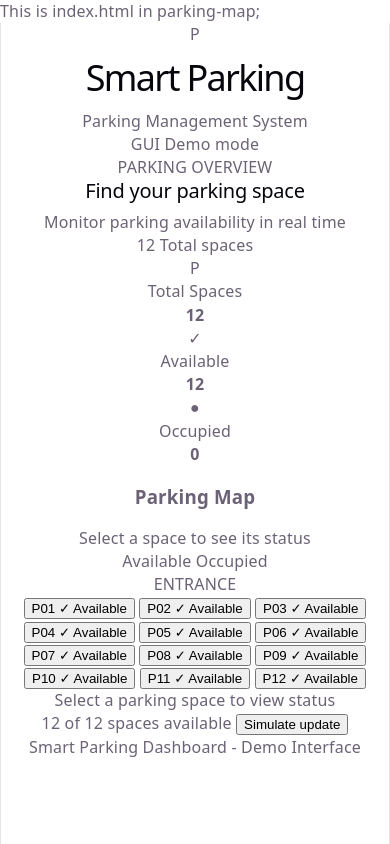
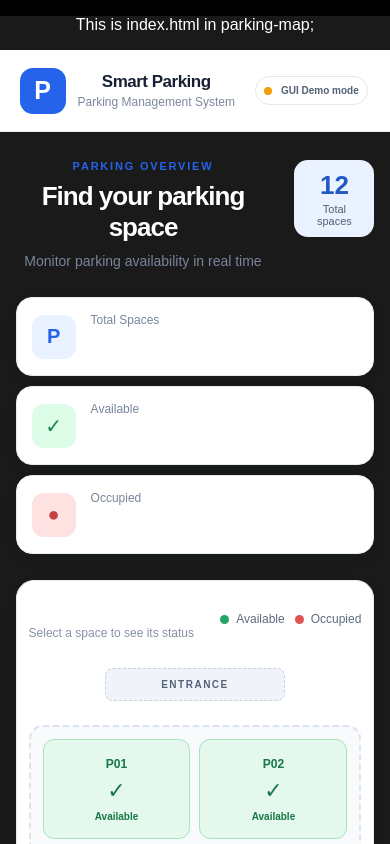
Before and after one commit to F26-CSC1323-001/The-Miners, a website built with Vite: page parking-map/index.html in a window 390 px wide. Shown: the top 844 px of the page. Built offline with nearby package versions, Linux system fonts and the light colour scheme.

Commit message:
updated GUI

```diff
--- a/parking-map/src/style.css
+++ b/parking-map/src/style.css
@@ -1,296 +1,470 @@
-:root {
-  --text: #6b6375;
-  --text-h: #08060d;
-  --bg: #fff;
-  --border: #e5e4e7;
-  --code-bg: #f4f3ec;
-  --accent: #aa3bff;
-  --accent-bg: rgba(170, 59, 255, 0.1);
-  --accent-border: rgba(170, 59, 255, 0.5);
-  --social-bg: rgba(244, 243, 236, 0.5);
-  --shadow:
-    rgba(0, 0, 0, 0.1) 0 10px 15px -3px, rgba(0, 0, 0, 0.05) 0 4px 6px -2px;
-
-  --sans: system-ui, 'Segoe UI', Roboto, sans-serif;
-  --heading: system-ui, 'Segoe UI', Roboto, sans-serif;
-  --mono: ui-monospace, Consolas, monospace;
-
-  font: 18px/145% var(--sans);
-  letter-spacing: 0.18px;
-  color-scheme: light dark;
-  color: var(--text);
-  background: var(--bg);
-  font-synthesis: none;
-  text-rendering: optimizeLegibility;
-  -webkit-font-smoothing: antialiased;
-  -moz-osx-font-smoothing: grayscale;
-
-  @media (max-width: 1024px) {
-    font-size: 16px;
-  }
+body {
+  font-family: sans-serif;
+  background: #1a1a1a;
+  color: white;
+  text-align: center;
 }
 
-@media (prefers-color-scheme: dark) {
-  :root {
-    --text: #9ca3af;
-    --text-h: #f3f4f6;
-    --bg: #16171d;
-    --border: #2e303a;
-    --code-bg: #1f2028;
-    --accent: #c084fc;
-    --accent-bg: rgba(192, 132, 252, 0.15);
-    --accent-border: rgba(192, 132, 252, 0.5);
-    --social-bg: rgba(47, 48, 58, 0.5);
-    --shadow:
-      rgba(0, 0, 0, 0.4) 0 10px 15px -3px, rgba(0, 0, 0, 0.25) 0 4px 6px -2px;
-  }
+.lot-grid {
+  display: grid;
+  grid-template-columns: repeat(5, 80px);
+  gap: 10px;
+  justify-content: center;
+  margin-top: 30px;
+}
 
-  #social .button-icon {
-    filter: invert(1) brightness(2);
-  }
+.spot {
+  height: 60px;
+  border-radius: 6px;
+  display: flex;
+  align-items: center;
+  justify-content: center;
+  font-weight: bold;
+}
+
+.spot.empty { background-color: #2e7d32; }
+.spot.occupied { background-color: #c62828; }
+
+#camera {
+  max-width: 100%;
+  border-radius: 8px;
+}
+
+
+
+
+
+
+:root {
+    font-family: Inter, system-ui, apple-system, "Segoe UI", sans-serif;
+    color:antiquewhite;
+    background: black;
+    font-synthesis: none;
+    text-rendering: optimizeLegibility;
+    -webkit-font-smoothing: grayscale;
+    -moz-osx-font-smoothing: auto;
+    font-size: 16px;
+}
+* {
+    box-sizing: border-box;
 }
 
 body {
-  margin: 0;
+    margin: 0;
+    min-width: 320px;
+    min-height: 100vh;
 }
 
-h1,
-h2 {
-  font-family: var(--heading);
-  font-weight: 500;
-  color: var(--text-h);
+button {
+    font: inherit;
+}
+ #app {
+    min-height: 100vh;
 }
 
-h1 {
-  font-size: 56px;
-  letter-spacing: -1.68px;
-  margin: 32px 0;
-  @media (max-width: 1024px) {
-    font-size: 36px;
-    margin: 20px 0;
+.topbar {
+    min-height: 82px;
+    padding: 16px max(5%, calc((100% - 1200px) / 2));
+    display: flex;
+    align-items: center;
+    justify-content: space-betweeen;
+    gap: 20px;
+    background: #fff;
+    border-bottom: 1px solid #e5eaf2;
+}
+
+.brand {
+    display: flex;
+    align-items: center;
+    gap: 12px;
+}
+
+.brand-icon {
+    width: 46px;
+    height: 46px;
+    display: grid;
+    place-items: center;
+    background: #2563eb;
+    color: white;
+    border-radius: 13px;
+    font-size: 25px;
+    font-weight: 800;
+}
+
+.brand h1 {
+    margin: 0;
+    color: #172033;
+    font-size: 20px;
+    font-weight: 750;
+    letter-spacing: -0.5px;
+}
+
+.brand p {
+    margin: 3px 0 0;
+    color: #7b879b;
+    font-size: 12px;
+}
+
+.connection {
+    display: flex;
+    align-items: center;
+    gap: 9px;
+    padding: 9px 13px;
+    border: 1px solid #e2e8f0;
+    border-radius: 30px;
+    color: #526176;
+    font-size: 12px;
+    font-weight: 600;
+}
+
+.connection-dot {
+    width: 8px;
+    height: 8px;
+    background: #f59e0b;
+    border-radius: 50%;
+}
+
+.dashboard {
+    width: min(1100px, 90%);
+    margin: 42px auto;
+}
+
+.welcome {
+    display: flex;
+    align-items: center;
+    justify-content: space-between;
+    gap: 24px;
+    margin-bottom: 28px;
+}
+
+.eyebrow {
+    margin: 0 0 9px;
+    color: #2563eb;
+    font-size: 11px;
+    font-weight: 800;
+    letter-spacing: 1.8px;
+}
+
+.welcome h2 {
+    margin: 0;
+    font-size: clamp(26px, 4vw, 35px);
+    letter-spacing: -1px;
+}
+
+.subtitle {
+    margin: 10px 0 0;
+    color: #78859a;
+    font-size: 14px;
+}
+
+.total-badge {
+    display: flex;
+    flex-direction: column;
+    align-items: center;
+    gap: 2px;
+    min-width: 100px;
+    padding: 13px 20px;
+    background: #eaf1ff;
+    color: #526176;
+    border-radius: 14px;
+    font-size: 11px;
+}
+
+.total-number {
+    color: #2459c4;
+    font-size: 26px;
+    font-weight: 800;
+}
+
+.stats {
+    display: grid;
+    grid-template-columns: repeat(3, minmax(0, 1fr));
+    gap: 18px;
+    margin-bottom: 26px;
+}
+
+.stat-card {
+    display: flex;
+    align-items: center;
+    gap: 15px;
+    padding: 22px;
+    background: #fff;
+    border: 1px solid #e7ecf3;
+    border-radius: 16px;
+    box-shadow: 0 5px 18px rgb(27 48 84 / 3%);
+}
+
+.stat-icon {
+    width: 44px;
+    height: 44px;
+    flex-shrink: 0;
+    display: grid;
+    place-items: center;
+    border-radius: 12px;
+    font-size: 20px;
+    font-weight: 800;
+}
+
+.total-icon {
+    color: #2563eb;
+    background: #eaf1ff;
+}
+
+.free-icon {
+    color: #16834a;
+    background: #dcfce7;
+}
+
+.occupied-icon {
+    color: #c24141;
+    background: #fee2e2;
+}
+
+.stat-card p {
+    margin: 0 0 5px;
+    color: #78859a;
+    font-size: 12px;
+}
+
+.stat-card strong {
+    font-size:  28px;
+    line-height: 1;
+}
+
+.parking-panel {
+    padding: 28px;
+    background: #fff;
+    border: 1px solid #e7ecf3;
+    border-radius: 18px;
+    box-shadow: 0 5px 18px rgb(27 48 84 / 3%);
+}
+
+.panel-heading {
+    display: flex;
+    align-items: center;
+    justify-content: space-between;
+    flex-wrap: wrap;
+    gap: 18px;
+    margin-bottom: 28px;
+}
+
+.panel-heading h3 {
+    margin: 0;
+    font-size: 19px;
+}
+
+.panel-heading p {
+    margin: 6px 0 0;
+    color: #8792a5;
+    font-size: 12px;
+}
+
+.legend {
+    display: flex;
+    flex-wrap: wrap;
+    gap: 16px;
+    color: #5e6b7f;
+    font-size: 12px;
+}
+
+.legend span {
+    display: flex;
+    align-items: center;
+    gap: 7px;
+}
+
+.legend-dot {
+    width: 9px;
+    height: 9px;
+    border-radius: 50%;
+}
+
+.free-dot {
+    background: #22a565;
+}
+
+.occupied-dot {
+    background: #e05252;
+}
+
+.parking-entrance {
+    display: flex;
+    justify-content: center;
+    align-items: center;
+    gap: 12px;
+    width: 180px;
+    margin: 0 auto 24px;
+    padding: 10px;
+    color: #526176;
+    background: #f0f4fa;
+    border: 1px dashed #c7d2e2;
+    border-radius: 8px;
+    font-size: 10px;
+    font-weight: 800;
+    letter-spacing: 1.5px;
+}
+
+.parking-map {
+    display: grid;
+    grid-template-columns: repeat(4, minmax(0,1fr));
+    gap: 14px;
+    padding: 22px;
+    background: #f8fafc;
+    border: 2px dashed #dce4ee;
+    border-radius: 14px;
+}
+
+.parking-space {
+  min-width: 0;
+  min-height: 115px;
+  display: flex;
+  flex-direction: column;
+  align-items: center;
+  justify-content: center;
+  gap: 7px;
+  padding: 12px 5px;
+  border: 1px solid;
+  border-radius: 11px;
+  cursor: pointer;
+  transition: transform 0.15s, box-shadow 0.15s;
+}
+
+.parking-space:hover {
+  transform: translateY(-2px);
+  box-shadow: 0 5px 12px rgb(0 0 0 / 8%);
+}
+
+.parking-space:focus-visible,
+#simulate-button:focus-visible {
+  outline: 3px solid #2563eb;
+  outline-offset: 3px;
+}
+
+.parking-space.free {
+  background: #e5f8ed;
+  border-color: #a5e5bf;
+  color: #167747;
+}
+
+.parking-space.occupied {
+  background: #fff0f0;
+  border-color: #f4b6b6;
+  color: #bd3939;
+}
+
+.space-number {
+  font-size: 12px;
+  font-weight: 800;
+}
+
+.space-symbol {
+  font-size: 22px;
+  font-weight: 800;
+}
+
+.space-status {
+  font-size: 10px;
+  font-weight: 650;
+}
+
+.selected-space {
+  margin-top: 18px;
+  padding: 13px 15px;
+  color: #526176;
+  background: #f6f8fc;
+  border-radius: 9px;
+  font-size: 12px;
+}
+
+.panel-footer {
+  display: flex;
+  align-items: center;
+  justify-content: space-between;
+  flex-wrap: wrap;
+  gap: 15px;
+  margin-top: 20px;
+}
+
+#availability-message {
+  color: #68768a;
+  font-size: 12px;
+}
+
+#simulate-button {
+  padding: 11px 17px;
+  color: #fff;
+  background: #2563eb;
+  border: 0;
+  border-radius: 9px;
+  font-size: 12px;
+  font-weight: 700;
+  cursor: pointer;
+  transition: background 0.2s;
+}
+
+#simulate-button:hover {
+  background: #1d4ed8;
+}
+
+.page-note {
+  margin: 22px 0;
+  color: #9aa5b5;
+  text-align: center;
+  font-size: 11px;
+}
+
+@media (max-width: 650px) {
+  .topbar {
+    padding: 15px 5%;
+  }
+
+  .brand h1 {
+    font-size: 17px;
+  }
+
+  .connection {
+    padding: 8px;
+    font-size: 10px;
+  }
+
+  .dashboard {
+    width: 92%;
+    margin: 28px auto;
+  }
+
+  .welcome {
+    align-items: flex-start;
+  }
+
+  .total-badge {
+    min-width: 80px;
+    padding: 10px;
+  }
+
+  .stats {
+    grid-template-columns: 1fr;
+    gap: 10px;
+  }
+
+  .stat-card {
+    padding: 15px;
+  }
+
+  .parking-panel {
+    padding: 17px 12px;
+  }
+
+  .parking-map {
+    grid-template-columns: repeat(2, minmax(0, 1fr));
+    gap: 9px;
+    padding: 12px;
+  }
+
+  .parking-space {
+    min-height: 100px;
+  }
+
+  .legend {
+    gap: 10px;
   }
 }
-h2 {
-  font-size: 24px;
-  line-height: 118%;
-  letter-spacing: -0.24px;
-  margin: 0 0 8px;
-  @media (max-width: 1024px) {
-    font-size: 20px;
-  }
-}
-p {
-  margin: 0;
-}
-
-code,
-.counter {
-  font-family: var(--mono);
-  display: inline-flex;
-  border-radius: 4px;
-  color: var(--text-h);
-}
-
-code {
-  font-size: 15px;
-  line-height: 135%;
-  padding: 4px 8px;
-  background: var(--code-bg);
-}
-
-.counter {
-  font-size: 16px;
-  padding: 5px 10px;
-  border-radius: 5px;
-  color: var(--accent);
-  background: var(--accent-bg);
-  border: 2px solid transparent;
-  transition: border-color 0.3s;
-  margin-bottom: 24px;
-
-  &:hover {
-    border-color: var(--accent-border);
-  }
-  &:focus-visible {
-    outline: 2px solid var(--accent);
-    outline-offset: 2px;
-  }
-}
-
-.hero {
-  position: relative;
-
-  .base,
-  .framework,
-  .vite {
-    inset-inline: 0;
-    margin: 0 auto;
-  }
-
-  .base {
-    width: 170px;
-    position: relative;
-    z-index: 0;
-  }
-
-  .framework,
-  .vite {
-    position: absolute;
-  }
-
-  .framework {
-    z-index: 1;
-    top: 34px;
-    height: 28px;
-    transform: perspective(2000px) rotateZ(300deg) rotateX(44deg) rotateY(39deg)
-      scale(1.4);
-  }
-
-  .vite {
-    z-index: 0;
-    top: 107px;
-    height: 26px;
-    width: auto;
-    transform: perspective(2000px) rotateZ(300deg) rotateX(40deg) rotateY(39deg)
-      scale(0.8);
-  }
-}
-
-#app {
-  width: 1126px;
-  max-width: 100%;
-  margin: 0 auto;
-  text-align: center;
-  border-inline: 1px solid var(--border);
-  min-height: 100svh;
-  display: flex;
-  flex-direction: column;
-  box-sizing: border-box;
-}
-
-#center {
-  display: flex;
-  flex-direction: column;
-  gap: 25px;
-  place-content: center;
-  place-items: center;
-  flex-grow: 1;
-
-  @media (max-width: 1024px) {
-    padding: 32px 20px 24px;
-    gap: 18px;
-  }
-}
-
-#next-steps {
-  display: flex;
-  border-top: 1px solid var(--border);
-  text-align: left;
-
-  & > div {
-    flex: 1 1 0;
-    padding: 32px;
-    @media (max-width: 1024px) {
-      padding: 24px 20px;
-    }
-  }
-
-  .icon {
-    margin-bottom: 16px;
-    width: 22px;
-    height: 22px;
-  }
-
-  @media (max-width: 1024px) {
-    flex-direction: column;
-    text-align: center;
-  }
-}
-
-#docs {
-  border-right: 1px solid var(--border);
-
-  @media (max-width: 1024px) {
-    border-right: none;
-    border-bottom: 1px solid var(--border);
-  }
-}
-
-#next-steps ul {
-  list-style: none;
-  padding: 0;
-  display: flex;
-  gap: 8px;
-  margin: 32px 0 0;
-
-  .logo {
-    height: 18px;
-  }
-
-  a {
-    color: var(--text-h);
-    font-size: 16px;
-    border-radius: 6px;
-    background: var(--social-bg);
-    display: flex;
-    padding: 6px 12px;
-    align-items: center;
-    gap: 8px;
-    text-decoration: none;
-    transition: box-shadow 0.3s;
-
-    &:hover {
-      box-shadow: var(--shadow);
-    }
-    .button-icon {
-      height: 18px;
-      width: 18px;
-    }
-  }
-
-  @media (max-width: 1024px) {
-    margin-top: 20px;
-    flex-wrap: wrap;
-    justify-content: center;
-
-    li {
-      flex: 1 1 calc(50% - 8px);
-    }
-
-    a {
-      width: 100%;
-      justify-content: center;
-      box-sizing: border-box;
-    }
-  }
-}
-
-#spacer {
-  height: 88px;
-  border-top: 1px solid var(--border);
-  @media (max-width: 1024px) {
-    height: 48px;
-  }
-}
-
-.ticks {
-  position: relative;
-  width: 100%;
-
-  &::before,
-  &::after {
-    content: '';
-    position: absolute;
-    top: -4.5px;
-    border: 5px solid transparent;
-  }
-
-  &::before {
-    left: 0;
-    border-left-color: var(--border);
-  }
-  &::after {
-    right: 0;
-    border-right-color: var(--border);
-  }
-}
```
